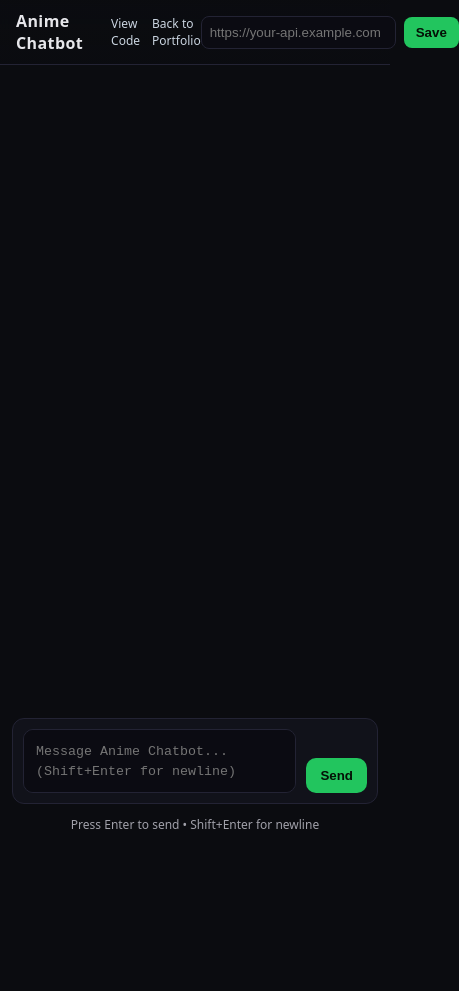
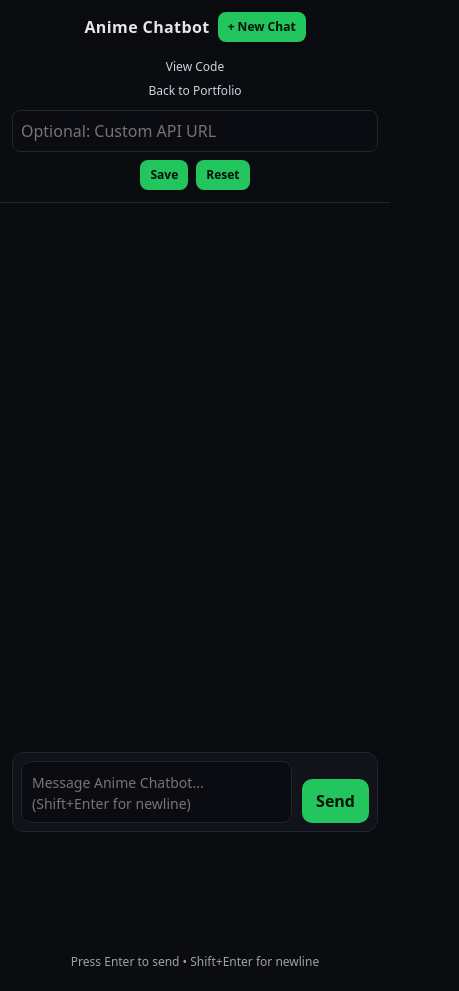
Before and after one commit to kbweeb/anime-chatbot-api, a plain HTML site: page web/index.html in a window 390 px wide. Shown: the whole page, 459 px wide, since content can reach past the window. Before the commit the page ends 853 px from the top, so only its background shows below. Drawn offline with nearby package versions, Linux system fonts and the light colour scheme.

Commit message:
Add Bootstrap and improve mobile responsiveness
- Add Bootstrap 5.3.3 CDN for responsive utilities
- Fix header layout to stack vertically on mobile (<=768px)
- Make API input full-width on mobile
- Resize message bubbles and avatars for smaller screens
- Add extra breakpoint for very small screens (<=480px)

```diff
--- a/web/index.html
+++ b/web/index.html
@@ -4,20 +4,23 @@
     <meta charset="utf-8" />
     <meta name="viewport" content="width=device-width, initial-scale=1" />
     <title>Anime Chatbot — Chat</title>
+    <link href="https://cdn.jsdelivr.net/npm/bootstrap@5.3.3/dist/css/bootstrap.min.css" rel="stylesheet" integrity="sha384-QWTKZyjpPEjISv5WaRU9OFeRpok6YctnYmDr5pNlyT2bRjXh0JMhjY6hW+ALEwIH" crossorigin="anonymous">
     <link rel="stylesheet" href="style.css" />
   </head>
   <body>
     <header class="header">
       <div class="header__left">
         <div class="logo">Anime Chatbot</div>
+        <button id="newChat" class="new-chat-btn" title="Start new chat">+ New Chat</button>
         <nav class="header__links">
           <a href="https://github.com/kbweeb/anime-chatbot-api" target="_blank" rel="noopener">View Code</a>
           <a href="https://kbweeb.github.io/my-portfolio/" target="_blank" rel="noopener">Back to Portfolio</a>
         </nav>
       </div>
       <div class="header__right">
-        <input id="api" class="api-input" placeholder="https://your-api.example.com" />
+        <input id="api" class="api-input" placeholder="Optional: Custom API URL" />
         <button id="saveApi" title="Save API Base URL">Save</button>
+        <button id="resetApi" class="reset-btn" title="Use default built-in API">Reset</button>
       </div>
     </header>
 
--- a/web/style.css
+++ b/web/style.css
@@ -49,7 +49,70 @@ body {
 .hint { text-align: center; color: var(--muted); font-size: 12px; margin-bottom: 8px; }
 
 /* Mobile tweaks */
-@media (max-width: 640px) {
-  .api-input { width: 50vw; }
+@media (max-width: 768px) {
+  .header {
+    flex-direction: column;
+    gap: 10px;
+    padding: 12px;
+  }
+  .header__left {
+    width: 100%;
+    flex-wrap: wrap;
+    justify-content: center;
+    gap: 8px;
+  }
+  .header__right {
+    width: 100%;
+    flex-wrap: wrap;
+    justify-content: center;
+  }
+  .header__links {
+    width: 100%;
+    justify-content: center;
+    margin-left: 0;
+    margin-top: 8px;
+  }
+  .api-input {
+    width: 100%;
+    max-width: 100%;
+  }
   .chat-root { padding: 12px; }
+  .new-chat-btn {
+    font-size: 12px;
+    padding: 6px 10px;
+  }
+  .logo {
+    font-size: 16px;
+  }
+  .msg {
+    grid-template-columns: 28px 1fr;
+    gap: 8px;
+  }
+  .msg__avatar {
+    width: 28px;
+    height: 28px;
+  }
+  .msg__bubble {
+    padding: 10px 12px;
+    font-size: 13px;
+  }
+  .composer {
+    padding: 8px;
+  }
+  .composer__input {
+    padding: 10px;
+    font-size: 14px;
+  }
 }
+
+@media (max-width: 480px) {
+  .header__links {
+    flex-direction: column;
+    align-items: center;
+    gap: 6px;
+  }
+  .header button {
+    padding: 6px 10px;
+    font-size: 12px;
+  }
+}
```
